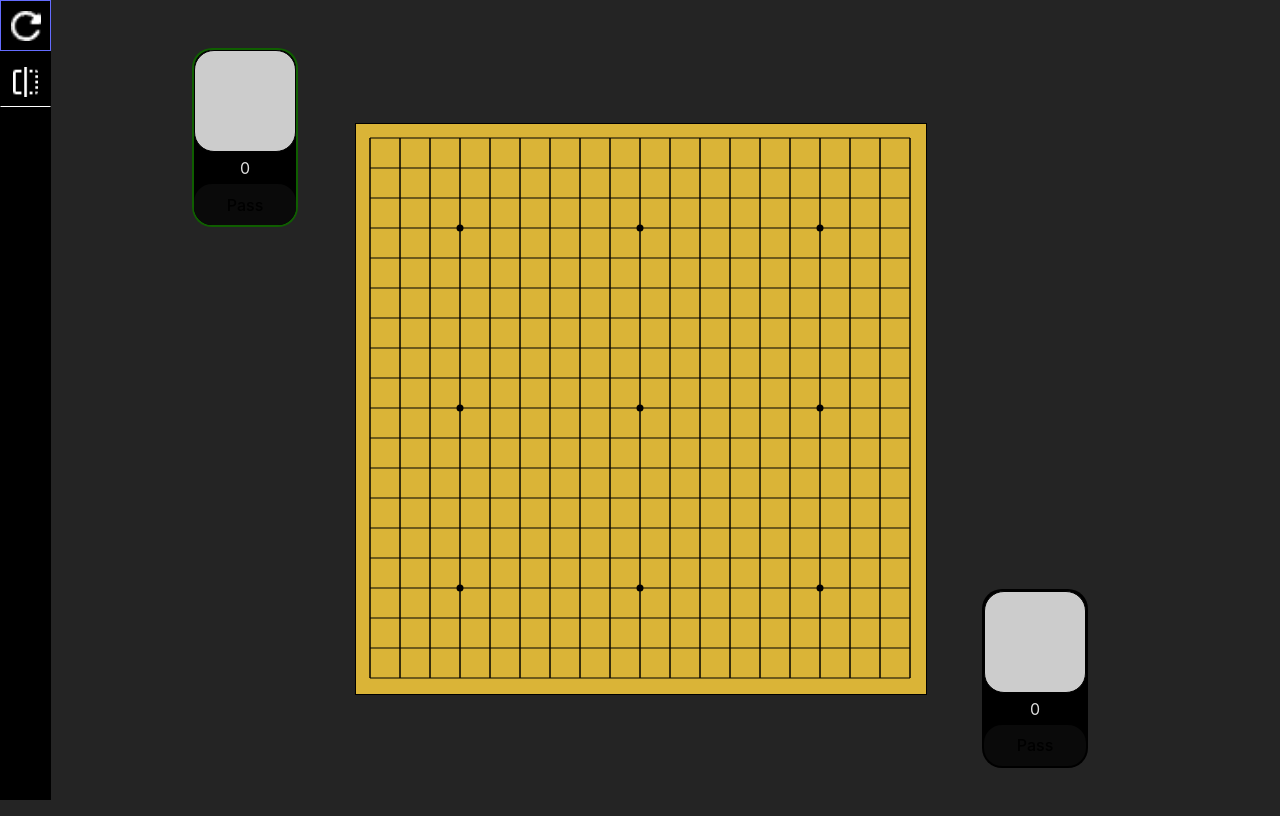
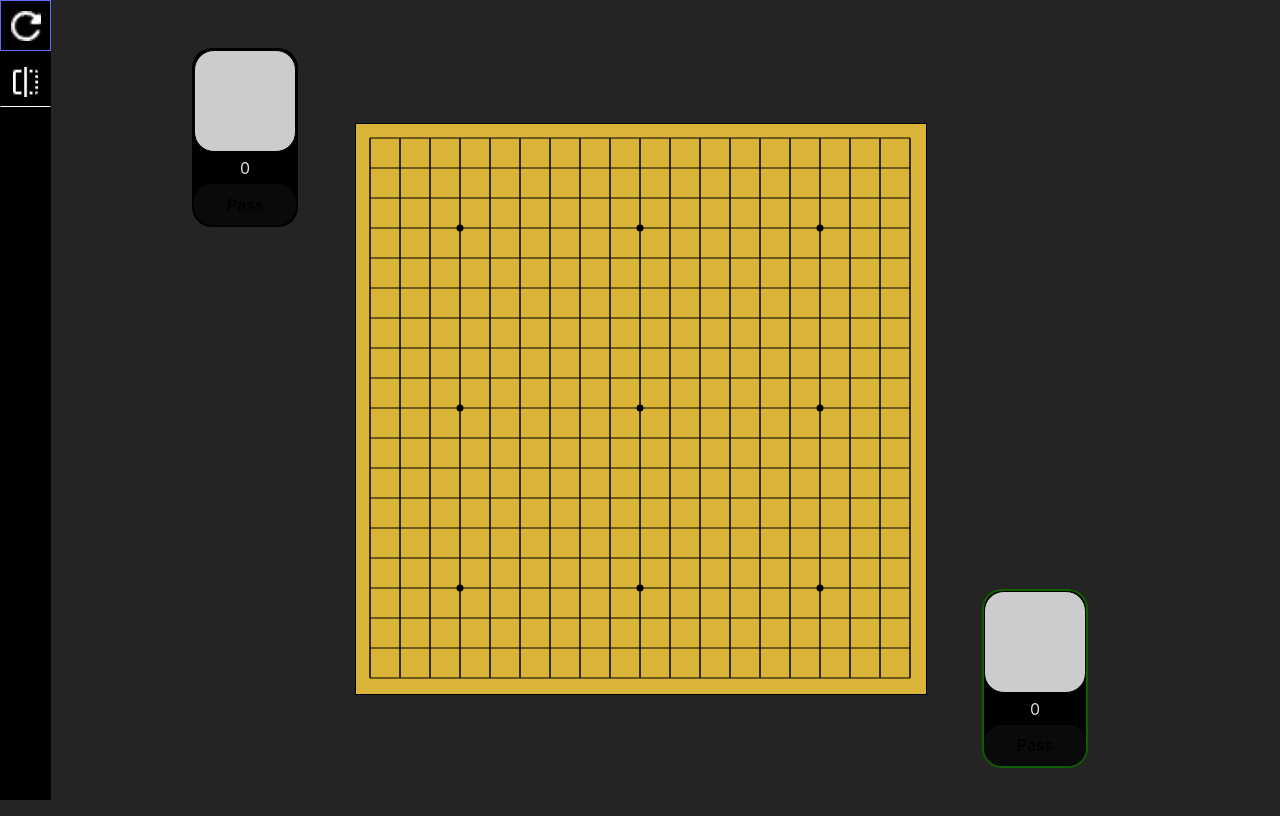
Before and after one commit to Joshieingold/GoWithFriends, a React (Vite) app: page / in a window 1280 px wide. Built offline with nearby package versions, Linux system fonts and the light colour scheme.

Commit message:
fixed player turn indicator to be on the correct player

```diff
--- a/src/Board/board.jsx
+++ b/src/Board/board.jsx
@@ -276,7 +276,7 @@ function Board() {
                     count={prisoners.black}
                     isFlipped={isWhiteFlipped}
                     onPass={pass}
-                    isCurrentTurn={currentColor === "black"} // Highlight if it's black's turn
+                    isCurrentTurn={currentColor === "white"} // Highlight if it's black's turn
                 />
             </div>
             <div className="blacksBowl">
@@ -284,7 +284,7 @@ function Board() {
                     color="white"
                     count={prisoners.white}
                     onPass={pass}
-                    isCurrentTurn={currentColor === "white"} // Highlight if it's white's turn
+                    isCurrentTurn={currentColor === "black"} // Highlight if it's white's turn
                 />
             </div>
 
```
